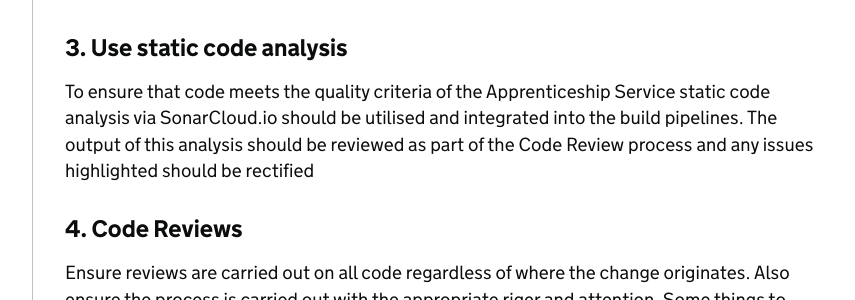
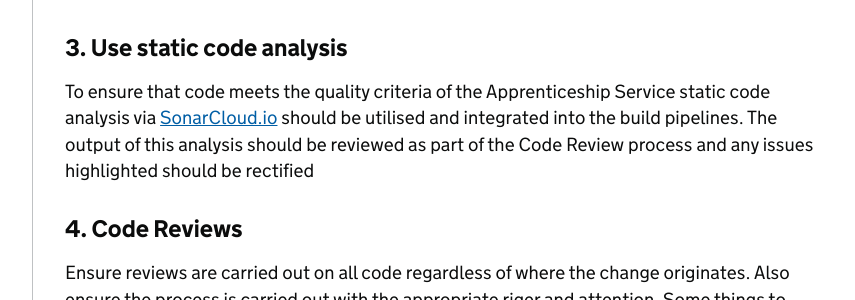
Before and after one commit to SkillsFundingAgency/das-technical-guidance, a Jekyll site: the page built from principles/coding-principles.md, in a window 1280 px wide. Shown: the part 2661-2961 px from the top of the page, without its empty margins (298-1153 px from the left). Built offline with Jekyll 4.4.1, drawn with Linux system fonts in a browser that asks for light colours; part of the change alters nothing that is shown.

```diff
--- a/principles/coding-principles.md
+++ b/principles/coding-principles.md
@@ -73,7 +73,7 @@ Follow [SOLID principles](https://en.wikipedia.org/wiki/SOLID). This will make c
 * Dependency Inversion
 
 ### 3. Use static code analysis
-To ensure that code meets the quality criteria of the Apprenticeship Service static code analysis via SonarCloud.io should be utilised and integrated into the build pipelines. The output of this analysis should be reviewed as part of the Code Review process and any issues highlighted should be rectified
+To ensure that code meets the quality criteria of the Apprenticeship Service static code analysis via [SonarCloud.io](http://SonarCloud.io) should be utilised and integrated into the build pipelines. The output of this analysis should be reviewed as part of the Code Review process and any issues highlighted should be rectified
 
 ### 4. Code Reviews
 Ensure reviews are carried out on all code regardless of where the change originates. Also ensure the process is carried out with the appropriate riger and attention. Some things to keep in mind during the code review process:
```
